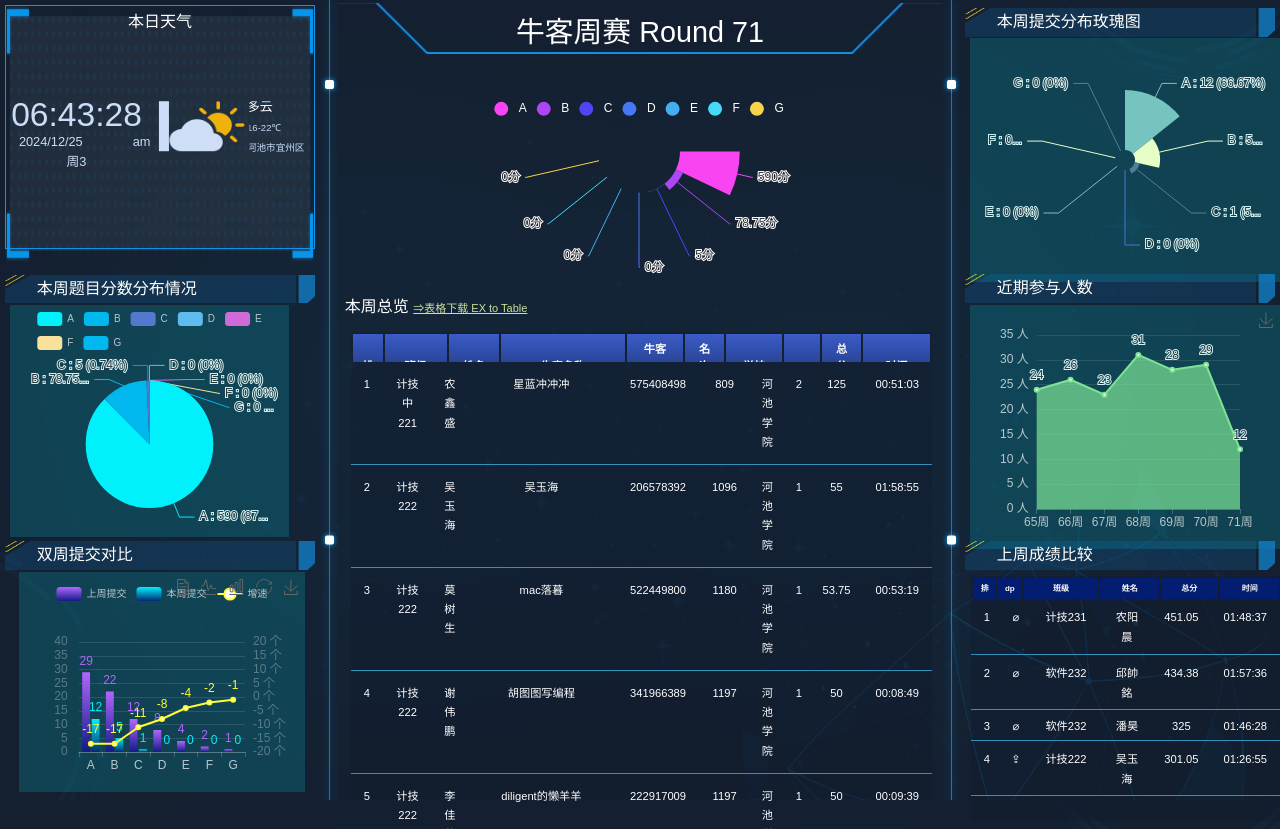
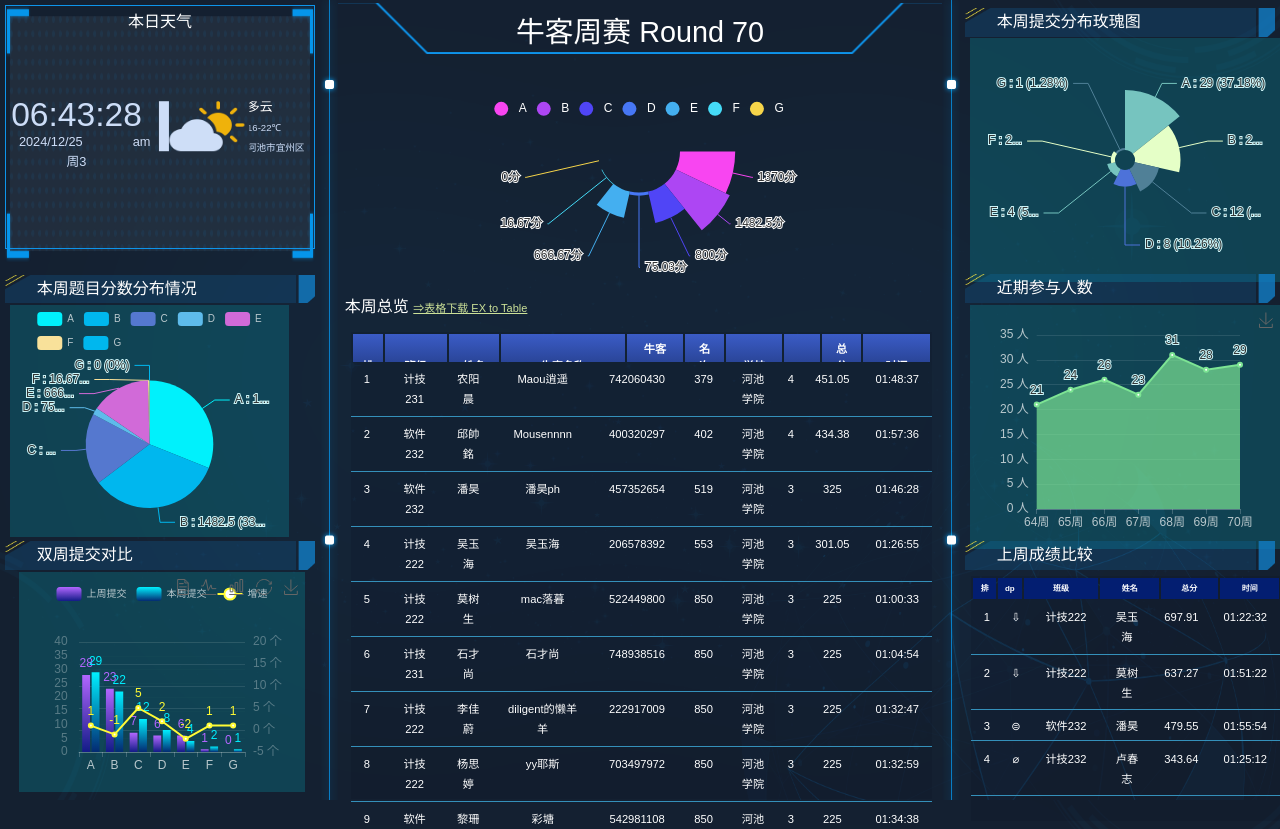
Before and after one commit to WFYL/wfyl.github.io, a plain HTML site: page index.html in a window 1280 px wide. Drawn offline with nearby package versions, Linux system fonts and the light colour scheme.

Commit message:
Update yidong4 index.html

```diff
--- a/index.html
+++ b/index.html
@@ -12,26 +12,28 @@
     <link href="src/css/看板/css.css" rel="stylesheet" type="text/css" media="all"/>
     <title>牛客周赛大数据展示</title>
     <style>
+        .yidong_block{
+            display: none;
+            width: 0;
+            height: 0;
+        }
         @media screen and (max-aspect-ratio: 1/1) {
+            .yidong_none{
+                display: none;
+            }
+            #myTable{
+                display: none;
+                width: 0;
+                height: 0;
+            }
+            #myTable_yidong{
+                display: block;
+                width: 100%;
+                height: 100%;
+            }
             #left1, #left2, #left3 {
                 display: none;
-                position: absolute; /* 添加这一行以确保top和left属性生效 */
-                top: 60px;
-                height: 20%;
             }
-
-            #left1 {
-                left: 0;
-            }
-
-            #left2 {
-                left: 33.33%;
-            }
-
-            #left3 {
-                left: 66.66%;
-            }
-
             #center {
                 position: absolute;
                 top: 100px;
@@ -150,7 +152,8 @@
                             href="src/Excel/niu.xlsx"
                             download
                             style="color: #cce198"><span
-                            style="font-size: 11px">⇒表格下载 EX to Table</span></a></div>
+                            style="font-size: 11px">⇒表格下载 EX to Table</span></a>
+                    </div>
                     <div class="chart" dg-chart-widget="" style="width: auto;height: auto">
                         <div class="right_cage" style="float: left; width: 100%;height: 100%;" id="gundongtiao">
                             <div class="dataAllBorder01 cage_cl check_increase"
@@ -162,20 +165,21 @@
                                             <th style="width: 4%">排</th>
                                             <th style="width: 11%">班级</th>
                                             <th style="width: 9%">姓名</th>
-                                            <th style="width: auto">牛客名称</th>
-                                            <th style="width: 10%">牛客 id</th>
-                                            <th style="width: 7%">名次</th>
-                                            <th style="width: 10%">学校</th>
+                                            <th class="yidong_none" style="width: auto">牛客名称</th>
+                                            <th class="yidong_none" style="width: 10%">牛客 id</th>
+                                            <th class="yidong_none" style="width: 7%">名次</th>
+                                            <th class="yidong_none" style="width: 10%">学校</th>
                                             <th style="width: 5%">AC</th>
                                             <th style="width: 7%">总分</th>
-                                            <th style="width: 12%">时间</th>
+                                            <th class="yidong_none" style="width: 12%">时间</th>
                                         </tr>
                                         </thead>
                                     </table>
                                 </div>
                                 <div class="dataAllBorder02 over_hide dataAllBorder20" style="width: 100%;height: 100%"
                                      id="over_hide">
-                                    <table class="table table-bordered" id="myTable" style="width: 100%"></table>
+                                    <table class="yidong_none table table-bordered" id="myTable" style="width: 100%"></table>
+                                    <table class="yidong_block table table-bordered" id="myTable_yidong" style="width: 100%;font-size: 60px"></table>
                                 </div>
                             </div>
                         </div>
@@ -292,145 +296,134 @@
         ['12','⇪',' 计技 231',' 吴鹃芳 ','10','01:57:41']
     ];
 </script>-->
-
 <script type="text/javascript">
-    const num = 71;
-    const left2 = [{value: 590.00, name: 'A'},
-        {value: 78.75, name: 'B'},
-        {value: 5.00, name: 'C'},
-        {value: 0.00, name: 'D'},
-        {value: 0.00, name: 'E'},
-        {value: 0.00, name: 'F'},
-        {value: 0.00, name: 'G'}];
-    const left3_data1 = ['29', '22', '12', '8', '4', '2', '1'];
-    const left3_data2 = ['12', '5', '1', '0', '0', '0', '0'];
-    const left3_data3 = ['-17', '-17', '-11', '-8', '-4', '-2', '-1'];
-    const center1 = [
-        {value: 590.00, name: 'A', itemStyle: {normal: {color: '#f845f1'}}},
-        {value: 78.75, name: 'B', itemStyle: {normal: {color: '#ad46f3'}}},
-        {value: 5.00, name: 'C', itemStyle: {normal: {color: '#5045f6'}}},
-        {value: 0.00, name: 'D', itemStyle: {normal: {color: '#4777f5'}}},
-        {value: 0.00, name: 'E', itemStyle: {normal: {color: '#44aff0'}}},
-        {value: 0.00, name: 'F', itemStyle: {normal: {color: '#45dbf7'}}},
-        {value: 0.00, name: 'G', itemStyle: {normal: {color: '#f6d54a'}}},
-        {
-            value: 0.0,
-            name: '',
-            itemStyle: {normal: {color: 'transparent'}},
-            label: {show: false},
-            labelLine: {show: false}
-        },
-        {
-            value: 0.0,
-            name: '',
-            itemStyle: {normal: {color: 'transparent'}},
-            label: {show: false},
-            labelLine: {show: false}
-        },
-        {
-            value: 0.0,
-            name: '',
-            itemStyle: {normal: {color: 'transparent'}},
-            label: {show: false},
-            labelLine: {show: false}
-        },
-        {
-            value: 0.0,
-            name: '',
-            itemStyle: {normal: {color: 'transparent'}},
-            label: {show: false},
-            labelLine: {show: false}
-        },
-        {
-            value: 0.0,
-            name: '',
-            itemStyle: {normal: {color: 'transparent'}},
-            label: {show: false},
-            labelLine: {show: false}
-        },
-        {
-            value: 0.0,
-            name: '',
-            itemStyle: {normal: {color: 'transparent'}},
-            label: {show: false},
-            labelLine: {show: false}
-        },
-        {
-            value: 0.0,
-            name: '',
-            itemStyle: {normal: {color: 'transparent'}},
-            label: {show: false},
-            labelLine: {show: false}
-        }];
-    const center2 = [
-        ['1', '计技中221', '农鑫盛', '星蓝冲冲冲', '575408498', '809', '河池学院', '2', '125', '00:51:03'],
-        ['2', '计技222', '吴玉海', '吴玉海', '206578392', '1096', '河池学院', '1', '55', '01:58:55'],
-        ['3', '计技222', '莫树生', 'mac落暮', '522449800', '1180', '河池学院', '1', '53.75', '00:53:19'],
-        ['4', '计技222', '谢伟鹏', '胡图图写编程', '341966389', '1197', '河池学院', '1', '50', '00:08:49'],
-        ['5', '计技222', '李佳蔚', 'diligent的懒羊羊', '222917009', '1197', '河池学院', '1', '50', '00:09:39'],
-        ['6', '软件222', '黎珊珊', '彩塘', '542981108', '1197', '河池学院', '1', '50', '00:11:46'],
-        ['7', '计技222', '杨思婷', 'yy耶斯', '703497972', '1197', '河池学院', '1', '50', '00:13:09'],
-        ['8', ' 计技中 221', ' 谢绍贤 ', '小香葱', '913638917', '1197', '河池学院', '1', '50', '00:30:12'],
-        ['4', '计技222', '谢伟鹏', '胡图图写编程', '341966389', '1197', '河池学院', '1', '50', '00:08:49'],
-        ['5', '计技222', '李佳蔚', 'diligent的懒羊羊', '222917009', '1197', '河池学院', '1', '50', '00:09:39'],
-        ['6', '软件222', '黎珊珊', '彩塘', '542981108', '1197', '河池学院', '1', '50', '00:11:46'],
-        ['7', '计技222', '杨思婷', 'yy耶斯', '703497972', '1197', '河池学院', '1', '50', '00:13:09'],
-        ['8', ' 计技中 221', ' 谢绍贤 ', '小香葱', '913638917', '1197', '河池学院', '1', '50', '00:30:12'],
-        ['4', '计技222', '谢伟鹏', '胡图图写编程', '341966389', '1197', '河池学院', '1', '50', '00:08:49'],
-        ['5', '计技222', '李佳蔚', 'diligent的懒羊羊', '222917009', '1197', '河池学院', '1', '50', '00:09:39'],
-        ['6', '软件222', '黎珊珊', '彩塘', '542981108', '1197', '河池学院', '1', '50', '00:11:46'],
-        ['7', '计技222', '杨思婷', 'yy耶斯', '703497972', '1197', '河池学院', '1', '50', '00:13:09'],
-        ['8', ' 计技中 221', ' 谢绍贤 ', '小香葱', '913638917', '1197', '河池学院', '1', '50', '00:30:12'],
-        ['4', '计技222', '谢伟鹏', '胡图图写编程', '341966389', '1197', '河池学院', '1', '50', '00:08:49'],
-        ['5', '计技222', '李佳蔚', 'diligent的懒羊羊', '222917009', '1197', '河池学院', '1', '50', '00:09:39'],
-        ['6', '软件222', '黎珊珊', '彩塘', '542981108', '1197', '河池学院', '1', '50', '00:11:46'],
-        ['7', '计技222', '杨思婷', 'yy耶斯', '703497972', '1197', '河池学院', '1', '50', '00:13:09'],
-        ['8', ' 计技中 221', ' 谢绍贤 ', '小香葱', '913638917', '1197', '河池学院', '1', '50', '00:30:12'],
-        ['9', '计技中222', '覃健庭', 'NPC_of_EarthOnline', '726623220', '1197', '河池学院', '1', '50', '00:50:21'],
-        ['10', '计技中221', '卢永华', '阳光as', '445291084', '1197', '河池学院', '1', '50', '01:01:32'],
-        ['11', '计技中221', '陆明锐', '瓦工读后感', '706480812', '1197', '河池学院', '1', '50', '01:32:24'],
-        ['12', ' 软件 242', ' 桂瑞杰 ', 'Jerry1__', '690762843', '1757', '河池学院', '0', '40', '00:22:57']
+    const num= 70;
+    const left2= [{value:1370.00,name: 'A'},
+        {value:1482.50,name: 'B'},
+        {value:800.00,name: 'C'},
+        {value:75.03,name: 'D'},
+        {value:666.67,name: 'E'},
+        {value:16.67,name: 'F'},
+        {value:0.00,name: 'G'}];
+    const left3_data1= ['28','23','7','6','6','1','0'];
+    const left3_data2= ['29','22','12','8','4','2','1'];
+    const left3_data3= ['1','-1','5','2','-2','1','1'];
+    const center1= [
+        {value: 1370.00,name:'A',itemStyle: {normal: {color:'#f845f1'}}},
+        {value: 1482.50,name:'B',itemStyle: {normal: {color:'#ad46f3'}}},
+        {value: 800.00,name:'C',itemStyle: {normal: {color:'#5045f6'}}},
+        {value: 75.03,name:'D',itemStyle: {normal: {color:'#4777f5'}}},
+        {value: 666.67,name:'E',itemStyle: {normal: {color:'#44aff0'}}},
+        {value: 16.67,name:'F',itemStyle: {normal: {color:'#45dbf7'}}},
+        {value: 0.00,name:'G',itemStyle: {normal: {color:'#f6d54a'}}},
+        {value: 0.0,name:'',itemStyle: {normal: {color:'transparent'}},label: {show: false},labelLine: {show: false}},
+        {value: 0.0,name:'',itemStyle: {normal: {color:'transparent'}},label: {show: false},labelLine: {show: false}},
+        {value: 0.0,name:'',itemStyle: {normal: {color:'transparent'}},label: {show: false},labelLine: {show: false}},
+        {value: 0.0,name:'',itemStyle: {normal: {color:'transparent'}},label: {show: false},labelLine: {show: false}},
+        {value: 0.0,name:'',itemStyle: {normal: {color:'transparent'}},label: {show: false},labelLine: {show: false}},
+        {value: 0.0,name:'',itemStyle: {normal: {color:'transparent'}},label: {show: false},labelLine: {show: false}},
+        {value: 0.0,name:'',itemStyle: {normal: {color:'transparent'}},label: {show: false},labelLine: {show: false}}];
+    const center2= [
+        ['1','计技231','农阳晨','Maou逍遥','742060430','379','河池学院','4','451.05','01:48:37'],
+        ['2','软件232','邱帥銘','Mousennnn','400320297','402','河池学院','4','434.38','01:57:36'],
+        ['3','软件232','潘昊','潘昊ph','457352654','519','河池学院','3','325','01:46:28'],
+        ['4','计技222','吴玉海','吴玉海','206578392','553','河池学院','3','301.05','01:26:55'],
+        ['5','计技222','莫树生','mac落暮','522449800','850','河池学院','3','225','01:00:33'],
+        ['6','计技231','石才尚','石才尚','748938516','850','河池学院','3','225','01:04:54'],
+        ['7','计技222','李佳蔚','diligent的懒羊羊','222917009','850','河池学院','3','225','01:32:47'],
+        ['8','计技222','杨思婷','yy耶斯','703497972','850','河池学院','3','225','01:32:59'],
+        ['9','软件222','黎珊珊','彩塘','542981108','850','河池学院','3','225','01:34:38'],
+        ['10','计技232','莫光勋','fun_sun','95434155','1020','河池学院','2','153.13','01:53:03'],
+        ['11','软件231','赵俊锋','锋front','408232396','1058','河池学院','2','134.38','01:54:12'],
+        ['12',' 计技 231',' 雷世维 ','雷世维','911030757','1108','河池学院','2','129.69','01:51:53'],
+        ['13',' 软件 231',' 罗茸丹 ','罗茸丹','828180478','1108','河池学院','2','129.69','01:54:48'],
+        ['14',' 计技中 221',' 谢业棋 ','小新_同学','697120350','1119','河池学院','2','125','00:24:03'],
+        ['15','软件231','李文慧','mycayy','956189792','1119','河池学院','2','125','00:24:42'],
+        ['16','软件231','陈礼孝','莱因赖因','619768191','1119','河池学院','2','125','00:31:44'],
+        ['17','计技中221','农鑫盛','星蓝冲冲冲','575408498','1119','河池学院','2','125','00:37:49'],
+        ['18','软件231','黄小慧','小洄','146798796','1119','河池学院','2','125','01:12:30'],
+        ['19','软件231','梁丽媛','LLY_k','756515007','1119','河池学院','2','125','01:13:38'],
+        ['20','计技231','杨孙贤','杨孙贤','517552178','1489','河池学院','1','72.50','00:41:10'],
+        ['21','计技中221','卢永华','阳光as','445291084','1489','河池学院','1','72.50','01:34:51'],
+        ['22','软件231','蓝如意','蓝Lan123意','675566616','1516','河池学院','1','62.50','01:00:09'],
+        ['23',' 软件 242',' 桂瑞杰 ','Jerry1__','690762843','1520','河池学院','1','50','00:27:15'],
+        ['24',' 软件 231',' 宁馨怡 ','暮辞间','407734837','1520','河池学院','1','50','01:12:22'],
+        ['25','技计中221','罗志斌','Riven99','48876146','1520','河池学院','1','50','01:50:04'],
+        ['26','大数据232','王恩婷','云沫wet','842682522','1520','河池学院','1','50','01:55:33'],
+        ['27','计技中221','陆明锐','瓦工读后感','706480812','1520','河池学院','1','50','01:57:25'],
+        ['28','计技222','谢伟鹏','胡图图写编程','341966389','1604','河池学院','0','20','01:26:51'],
+        ['29',' 软件 242',' 唐博鸿 ','鸿翔','587590858','1615','河池学院','0','0','00:00:00']
     ];
-    const right1 = [
-        {value: 12, name: 'A'},
-        {value: 5, name: 'B'},
-        {value: 1, name: 'C'},
-        {value: 0, name: 'D'},
-        {value: 0, name: 'E'},
-        {value: 0, name: 'F'},
-        {value: 0, name: 'G'}];
-    const right2_data1 = ['65周', '66周', '67周', '68周', '69周', '70周', '71周'];
-    const right2_data2 = [24, 26, 23, 31, 28, 29, 12];
-    const right3 = [
-        ['1', '⌀', '计技231', '农阳晨', '451.05', '01:48:37'],
-        ['2', '⌀', '软件232', '邱帥銘', '434.38', '01:57:36'],
-        ['3', '⌀', '软件232', '潘昊', '325', '01:46:28'],
-        ['4', '⇪', '计技222', '吴玉海', '301.05', '01:26:55'],
-        ['5', '⇪', '计技222', '莫树生', '225', '01:00:33'],
-        ['6', '⌀', '计技231', '石才尚', '225', '01:04:54'],
-        ['7', '⇪', '计技222', '李佳蔚', '225', '01:32:47'],
-        ['8', '⇪', '计技222', '杨思婷', '225', '01:32:59'],
-        ['9', '⇪', '软件222', '黎珊珊', '225', '01:34:38'],
-        ['10', '⌀', '计技232', '莫光勋', '153.13', '01:53:03'],
-        ['11', '⌀', '软件231', '赵俊锋', '134.38', '01:54:12'],
-        ['12', '⌀', ' 计技 231', ' 雷世维 ', '129.69', '01:51:53'],
-        ['13', '⌀', ' 软件 231', ' 罗茸丹 ', '129.69', '01:54:48'],
-        ['14', '⌀', ' 计技中 221', ' 谢业棋 ', '125', '00:24:03'],
-        ['15', '⌀', '软件231', '李文慧', '125', '00:24:42'],
-        ['16', '⌀', '软件231', '陈礼孝', '125', '00:31:44'],
-        ['17', '⇪', '计技中221', '农鑫盛', '125', '00:37:49'],
-        ['18', '⌀', '软件231', '黄小慧', '125', '01:12:30'],
-        ['19', '⌀', '软件231', '梁丽媛', '125', '01:13:38'],
-        ['20', '⌀', '计技231', '杨孙贤', '72.50', '00:41:10'],
-        ['21', '⇪', '计技中221', '卢永华', '72.50', '01:34:51'],
-        ['22', '⌀', '软件231', '蓝如意', '62.50', '01:00:09'],
-        ['23', '⇪', ' 软件 242', ' 桂瑞杰 ', '50', '00:27:15'],
-        ['24', '⌀', ' 软件 231', ' 宁馨怡 ', '50', '01:12:22'],
-        ['25', '⌀', '技计中221', '罗志斌', '50', '01:50:04'],
-        ['26', '⌀', '大数据232', '王恩婷', '50', '01:55:33'],
-        ['27', '⇪', '计技中221', '陆明锐', '50', '01:57:25'],
-        ['28', '⇪', '计技222', '谢伟鹏', '20', '01:26:51'],
-        ['29', '⌀', ' 软件 242', ' 唐博鸿 ', '0', '00:00:00']
+    const center2_yidong= [
+        ['1','计技231','农阳晨','4','451.05'],
+        ['2','软件232','邱帥銘','4','434.38'],
+        ['3','软件232','潘昊','3','325'],
+        ['4','计技222','吴玉海','3','301.05'],
+        ['5','计技222','莫树生','3','225'],
+        ['6','计技231','石才尚','3','225'],
+        ['7','计技222','李佳蔚','3','225'],
+        ['8','计技222','杨思婷','3','225'],
+        ['9','软件222','黎珊珊','3','225'],
+        ['10','计技232','莫光勋','2','153.13'],
+        ['11','软件231','赵俊锋','2','134.38'],
+        ['12',' 计技 231',' 雷世维 ','2','129.69'],
+        ['13',' 软件 231',' 罗茸丹 ','2','129.69'],
+        ['14',' 计技中 221',' 谢业棋 ','2','125'],
+        ['15','软件231','李文慧','2','125'],
+        ['16','软件231','陈礼孝','2','125'],
+        ['17','计技中221','农鑫盛','2','125'],
+        ['18','软件231','黄小慧','2','125'],
+        ['19','软件231','梁丽媛','2','125'],
+        ['20','计技231','杨孙贤','1','72.50'],
+        ['21','计技中221','卢永华','1','72.50'],
+        ['22','软件231','蓝如意','1','62.50'],
+        ['23',' 软件 242',' 桂瑞杰 ','1','50'],
+        ['24',' 软件 231',' 宁馨怡 ','1','50'],
+        ['25','技计中221','罗志斌','1','50'],
+        ['26','大数据232','王恩婷','1','50'],
+        ['27','计技中221','陆明锐','1','50'],
+        ['28','计技222','谢伟鹏','0','20'],
+        ['29',' 软件 242',' 唐博鸿 ','0','0']
+    ];
+    const right1= [
+        {value: 29,name: 'A'},
+        {value: 22,name: 'B'},
+        {value: 12,name: 'C'},
+        {value: 8,name: 'D'},
+        {value: 4,name: 'E'},
+        {value: 2,name: 'F'},
+        {value: 1,name: 'G'}];
+    const right2_data1= ['64周','65周','66周','67周','68周','69周','70周'];
+    const right2_data2= [21,24,26,23,31,28,29];
+    const right3= [
+        ['1','⇩','计技222','吴玉海','697.91','01:22:32'],
+        ['2','⇩','计技222','莫树生','637.27','01:51:22'],
+        ['3','⊜','软件232','潘昊','479.55','01:55:54'],
+        ['4','⌀','计技232','卢春志','343.64','01:25:12'],
+        ['5','⇪','计技231','农阳晨','311','01:13:39'],
+        ['6','⇪','软件232','邱帥銘','275','01:55:24'],
+        ['7','⇩','软件231','赵俊锋','147.73','01:11:38'],
+        ['8','⊜','计技222','杨思婷','125','00:09:28'],
+        ['9','⊜','软件222','黎珊珊','125','00:28:41'],
+        ['10','⇩',' 计技中 221',' 谢业棋 ','125','00:31:33'],
+        ['11','⇪','计技222','李佳蔚','125','00:44:58'],
+        ['12','⇩','计技中221','农鑫盛','125','01:28:46'],
+        ['13','⌀','计技中222','覃健庭','125','01:57:13'],
+        ['14','⇩','计技222','谢伟鹏','87.50','00:40:02'],
+        ['15','⇪','计技231','石才尚','87.50','00:44:01'],
+        ['16','⊜','软件231','陈礼孝','87.50','01:21:01'],
+        ['17','⇩','计技中221','卢永华','87.50','01:58:08'],
+        ['18','⇩','大数据232','王恩婷','50','00:03:43'],
+        ['19','⇪','软件231','李文慧','50','00:04:03'],
+        ['20','⇩',' 软件 242',' 唐博鸿 ','50','00:11:30'],
+        ['21','⇩',' 软件 231',' 宁馨怡 ','50','00:12:48'],
+        ['22','⇪','软件231','黄小慧','50','00:22:35'],
+        ['23','⇪','软件231','蓝如意','50','00:28:40'],
+        ['24','⇪','软件231','梁丽媛','50','00:30:49'],
+        ['25','⇩','计技中221','陆明锐','50','01:02:40'],
+        ['26','⌀','计技中221','吴成锫','50','01:06:45'],
+        ['27','⇪','技计中221','罗志斌','50','01:08:50'],
+        ['28','⇪',' 软件 242',' 桂瑞杰 ','20','00:41:41']
     ];
 </script>
 <!--数据*/*/*/*￥#&2-->
@@ -757,25 +750,6 @@
 
     // 数据部分，这里是示例数据，你可以替换成实际获取数据的方式（比如从接口获取等）
     const data = center2;
-    /*const data = [
-        ["1", "软件231", "赵俊锋", "锋front", "408232396", "786", "河池学院", "2", "175", "1:50:11"],
-        ["2", "计技中222", "覃健庭", "NPC_of_EarthOnline", "726623220", "867", "河池学院", "1", "103.13", "1:03:31"],
-        ["3", "计技中221", "卢永华", "阳光as", "445291084", "875", "河池学院", "2", "101.25", "1:32:29"],
-        ["4", "软件232", "邱帥銘", "Mousennnn", "400320297", "910", "河池学院", "2", "87.04", "1:54:54"],
-        ["5", "计技222", "吴玉海", "吴玉海", "206578392", "968", "河池学院", "1", "76.6", "1:54:19"],
-        ["6", "软件232", "潘昊", "潘昊ph", "457352654", "970", "河池学院", "2", "75", "1:12:48"],
-        ["7", "计技231", "农阳晨", "Maou逍遥", "742060430", "1178", "河池学院", "1", "43.29", "1:23:39"],
-        ["8", "计技222", "李佳蔚", "diligent的懒羊羊", "222917009", "1237", "河池学院", "1", "35", "1:04:02"],
-        ["9", "技计中221", "罗志斌", "Riven99", "48876146", "1464", "河池学院", "1", "25", "1:35:00"],
-        ["10", "计技231", "杨孙贤", "杨孙贤", "517552178", "1464", "河池学院", "1", "25", "1:16:43"],
-        ["11", "软件222", "黎珊珊", "彩塘", "542981108", "1464", "河池学院", "1", "25", "0:44:53"],
-        ["12", "计技中221", "农鑫盛", "星蓝冲冲冲", "575408498", "1464", "河池学院", "1", "25", "0:19:44"],
-        ["13", "计技中221", "吴成锫", "F_AK11", "602386296", "1464", "河池学院", "1", "25", "1:57:19"],
-        ["14", "计技222", "杨思婷", "yy耶斯", "703497972", "1464", "河池学院", "1", "25", "1:38:20"],
-        ["15", "计技中221", "陆明锐", "瓦工读后感", "706480812", "1464", "河池学院", "1", "25", "1:41:12"],
-        ["16", "大数据232", "王恩婷", "云沫wet", "842682522", "1675", "河池学院", "0", "20.42", "1:25:14"],
-        ["17", "计技231", "石才尚", "石才尚", "748938516", "1761", "河池学院", "0", "0", "0:00:00"]
-    ];*/
 
     // 创建tbody元素
     const tbody = document.createElement('tbody');
@@ -793,6 +767,30 @@
 
     // 将tbody添加到表格中
     table.appendChild(tbody);
+</script>
+<script type="text/javascript">
+    // 获取表格元素
+    const table3 = document.getElementById('myTable_yidong');
+    // 定义一个列表来存储表格数据，每一项对应表格中的一行数据
+    tableDataList3 = center2_yidong;
+    // 创建tbody元素
+    const tbody3 = document.createElement('tbody');
+
+    // 遍历数据数组，为每一条数据创建一行tr元素，并填充td元素（对应每列数据）
+    tableDataList3.forEach(rowData => {
+        const row = document.createElement('tr');
+        rowData.forEach(cellData => {
+            const cell = document.createElement('td');
+            cell.textContent = cellData;
+            row.appendChild(cell);
+        });
+        tbody3.appendChild(row);
+    });
+
+    // 设置tbody的宽度为100%
+    tbody3.style.width = '8000px';
+    // 将tbody添加到表格中
+    table3.appendChild(tbody3);
 </script>
 <script type="text/javascript">
     var myChart = echarts.init(document.getElementById('purightboxtop'));
```
